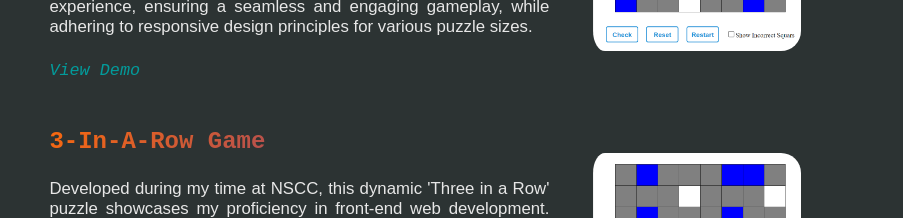
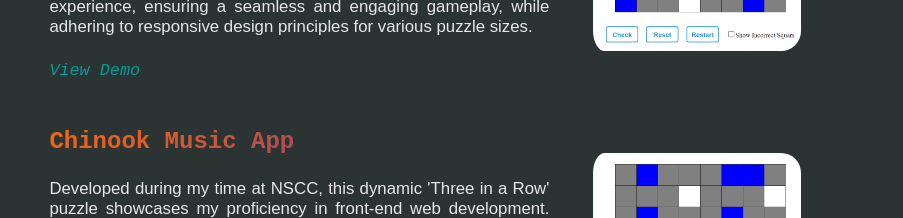
Before and after one commit to alirezahamami/Myportfolio, a website: page index.html in a window 1280 px wide. Shown: the part 3500-3718 px from the top of the page, without its empty margins (188-1091 px from the left). Drawn offline with Linux system fonts and the light colour scheme; no server answers.

Commit message:
add chinook

```diff
--- a/index.html
+++ b/index.html
@@ -301,7 +301,7 @@
             </div>
             <div class="project-item">
                 <article class="project-description">
-                    <h2>3-In-A-Row Game</h2>
+                    <h2>Chinook Music App</h2>
                     <p>
                         Developed during my time at NSCC, this dynamic 'Three in a Row' puzzle showcases my proficiency
                         in front-end web development. Utilizing unobtrusive JavaScript, the puzzle's grid is generated
```
